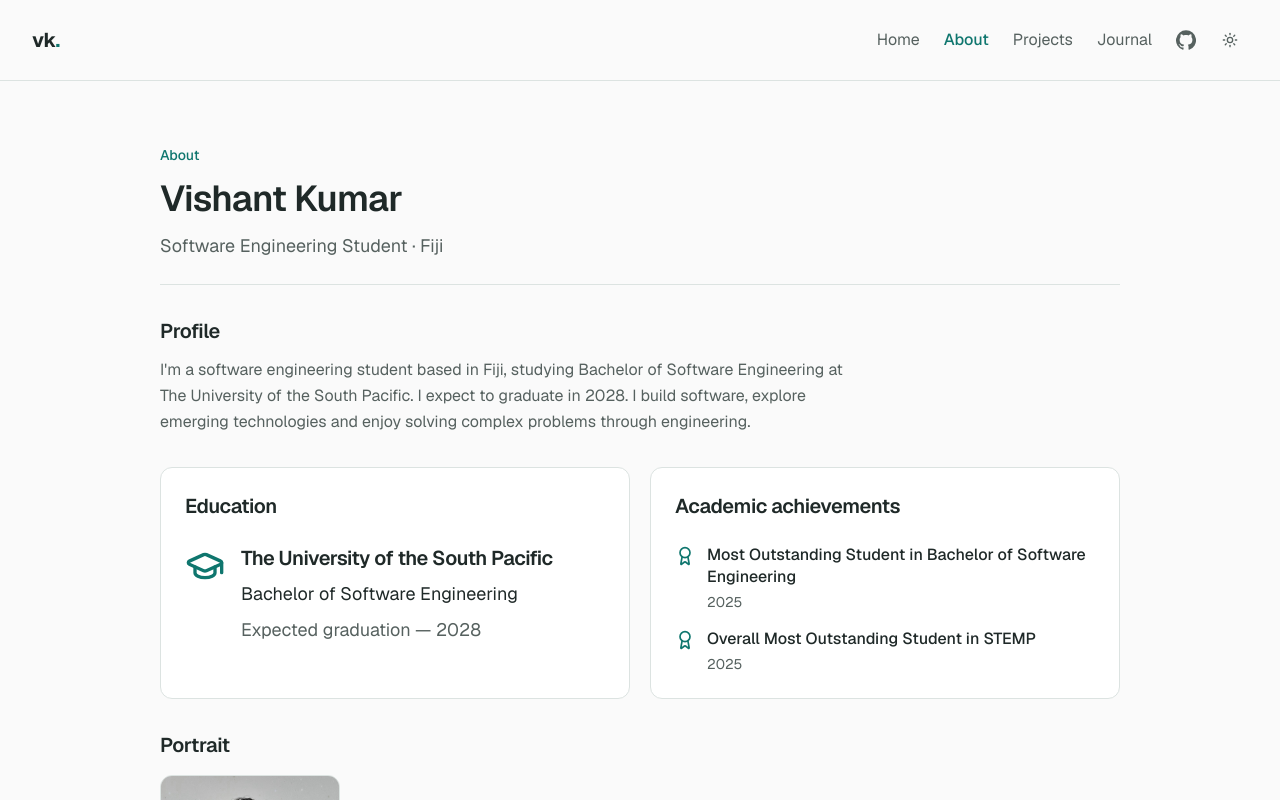
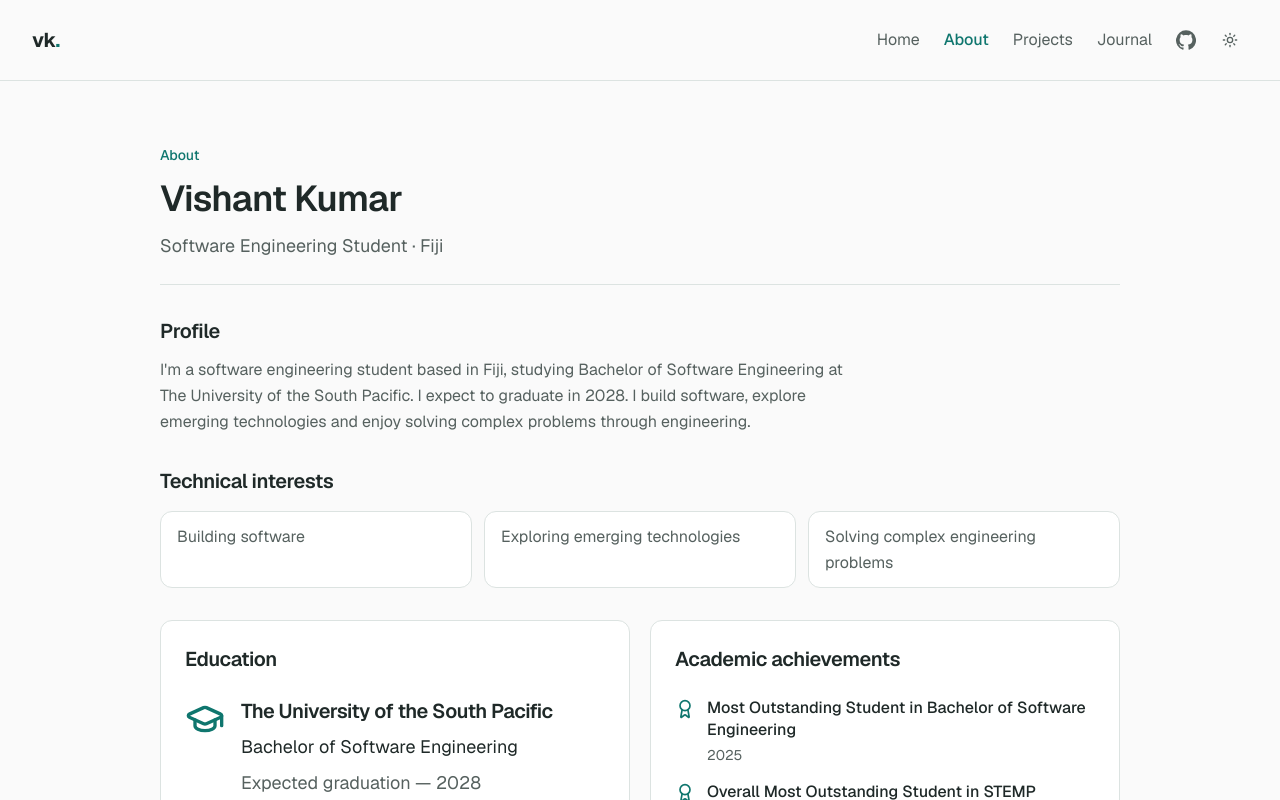
Before and after one commit to v-i-s-h-a-n-t/portfolio, a Next.js app: page /about in a window 1280 px wide. Shown: the top 800 px of the page. Built offline with nearby package versions, Linux system fonts and the light colour scheme.

Commit message:
content: add engineering interests

```diff
--- a/src/app/about/page.tsx
+++ b/src/app/about/page.tsx
@@ -33,6 +33,26 @@ export default function AboutPage() {
           emerging technologies and enjoy solving complex problems through
           engineering.
         </p>
+      </section>
+
+      <section aria-labelledby="about-interests-heading" className="space-y-4">
+        <h2 className="text-xl font-semibold" id="about-interests-heading">
+          Technical interests
+        </h2>
+        <ul className="grid gap-3 sm:grid-cols-3">
+          {[
+            "Building software",
+            "Exploring emerging technologies",
+            "Solving complex engineering problems",
+          ].map((interest) => (
+            <li
+              className="rounded-lg border border-border bg-card px-4 py-3 text-muted-foreground"
+              key={interest}
+            >
+              {interest}
+            </li>
+          ))}
+        </ul>
       </section>
 
       <div className="grid gap-5 md:grid-cols-2">
```
